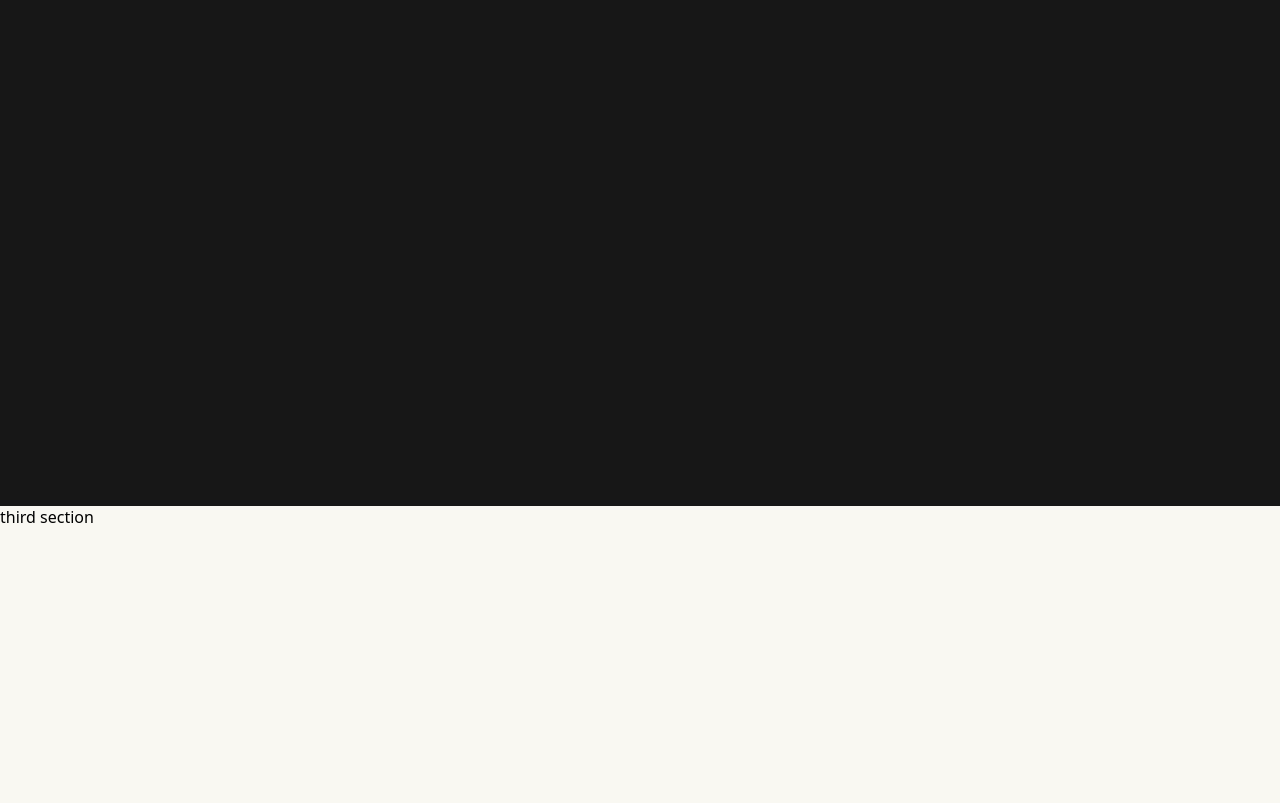
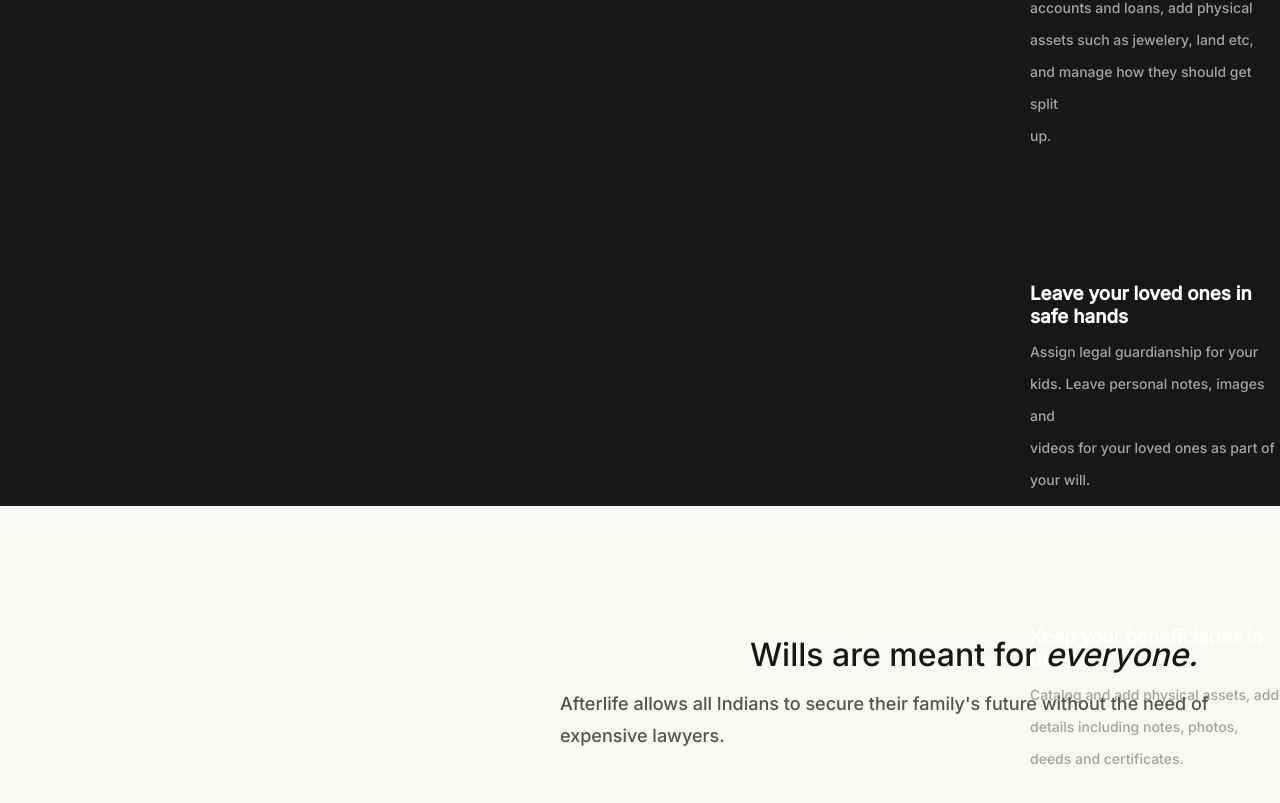
Before and after one commit to JamesN27/react-landing-page-clone, a JavaScript app: page / in a window 1280 px wide. Shown: the part 1197-2000 px from the top of the page. Built offline with nearby package versions, Linux system fonts and the light colour scheme; the HTML template or start-up script is replaced by a standard one.

Commit message:
Set up section 3

```diff
--- a/src/App.js
+++ b/src/App.js
@@ -42,27 +42,48 @@
             </p>
           </div>
           <br />
-          <span className="Spanoptions">
-            Manage all assets and liabilities at your fingertips Link your bank
-            accounts, brokerage accounts and loans, add physical assets such as
-            jewelery, land etc, and manage how they should get split up.
+          <span className={styles.Spanoptions}>
+            <h3>Manage all assets and liabilities at your fingertips </h3>
+            <p>
+              Link your bank accounts, brokerage accounts and loans, add
+              physical <br /> assets such as jewelery, land etc, and manage how
+              they should get split <br /> up.
+            </p>
           </span>
           <br />
-          <span className="Spanoptions">
-            Leave your loved ones in safe hands Assign legal guardianship for
-            your kids. Leave personal notes, images and videos for your loved
-            ones as part of your will.
+          <span className={styles.Spanoptions}>
+            <h3>Leave your loved ones in safe hands </h3>
+            <p>
+              Assign legal guardianship for your kids. Leave personal notes,
+              images and <br /> videos for your loved ones as part of your will.
+            </p>
           </span>
           <br />
-          <span className="Spanoptions">
-            Keep your beneficiaries in the know. Catalog and add physical
-            assets, add details including notes, photos, deeds and certificates.
+          <span className={styles.Spanoptions}>
+            <h3>Keep your beneficiaries in the know</h3>{' '}
+            <p>
+              Catalog and add physical assets, add details including notes,
+              photos,
+              <br /> deeds and certificates.
+            </p>
           </span>
         </section>
-        <section className={styles.Downsection}>third section</section>
+        <section className={styles.Downsection}>
+          <h2>
+            Wills are meant for <span className={styles.Italic}>everyone.</span>
+          </h2>
+          <p>
+            Afterlife allows all Indians to secure their family's future without
+            the need of expensive lawyers.
+          </p>
+        </section>
       </main>
 
       <footer>my footer</footer>
     </>
   );
 }
+
+// display: block;
+//  margin-top: -20px;
+//  margin-bottom: -8px;
--- a/src/App.module.scss
+++ b/src/App.module.scss
@@ -142,3 +142,41 @@
   background-color: #f9f8f2;
   height: 130vh;
 }
+
+.Downsection h2 {
+  font-weight: 500;
+  font-size: 2rem;
+  line-height: 3rem;
+  color: #171717;
+  margin-left: 750px;
+  margin-top: 125px;
+}
+
+.Downsection p {
+  font-size: 18px;
+  line-height: 32px;
+  color: #525252;
+  margin-left: 560px;
+  margin-top: -18px;
+}
+
+.Italic {
+  font-style: italic;
+}
+
+.Spanoptions h3 {
+  color: #fff;
+  padding: 125px 0 0 1030px;
+  margin-bottom: 0px;
+}
+
+.Spanoptions p {
+  font-size: 14px;
+  padding: 0 0 0 1030px;
+}
+
+.Spanoptions {
+  display: inline-block;
+  margin-top: -20px;
+  margin-bottom: -8px;
+}
```
